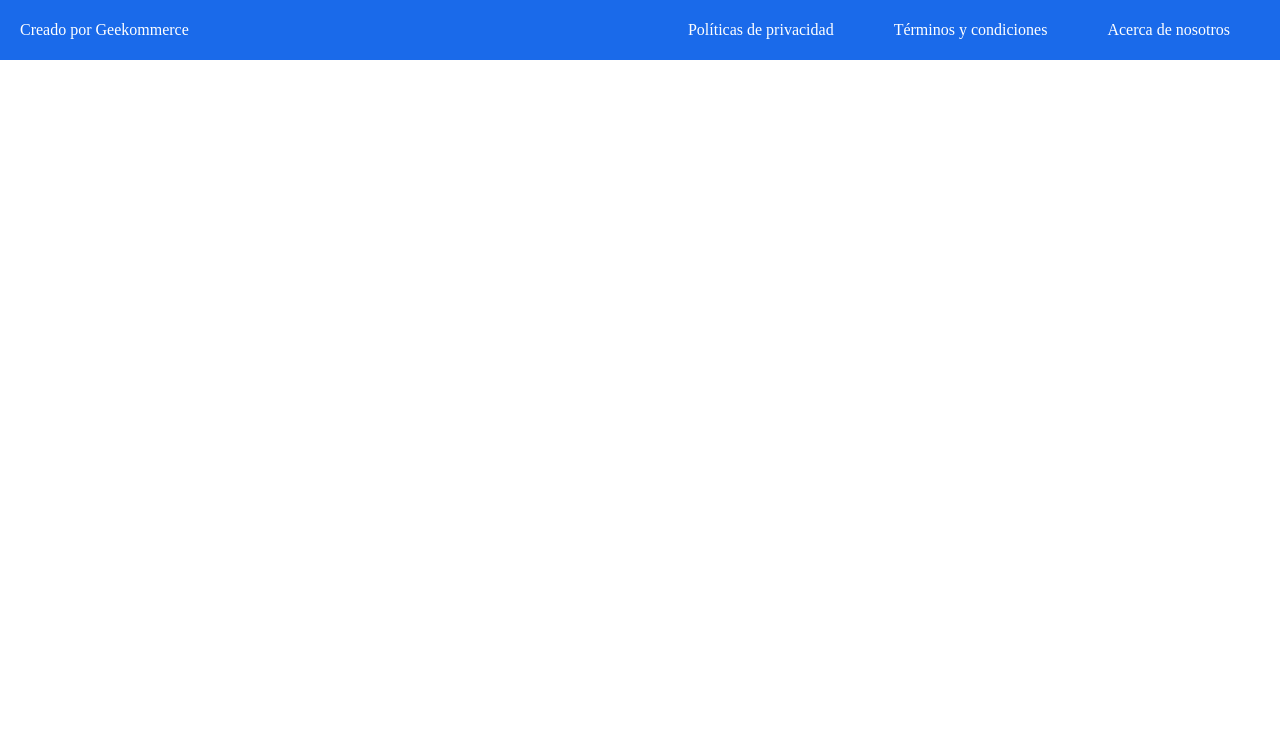
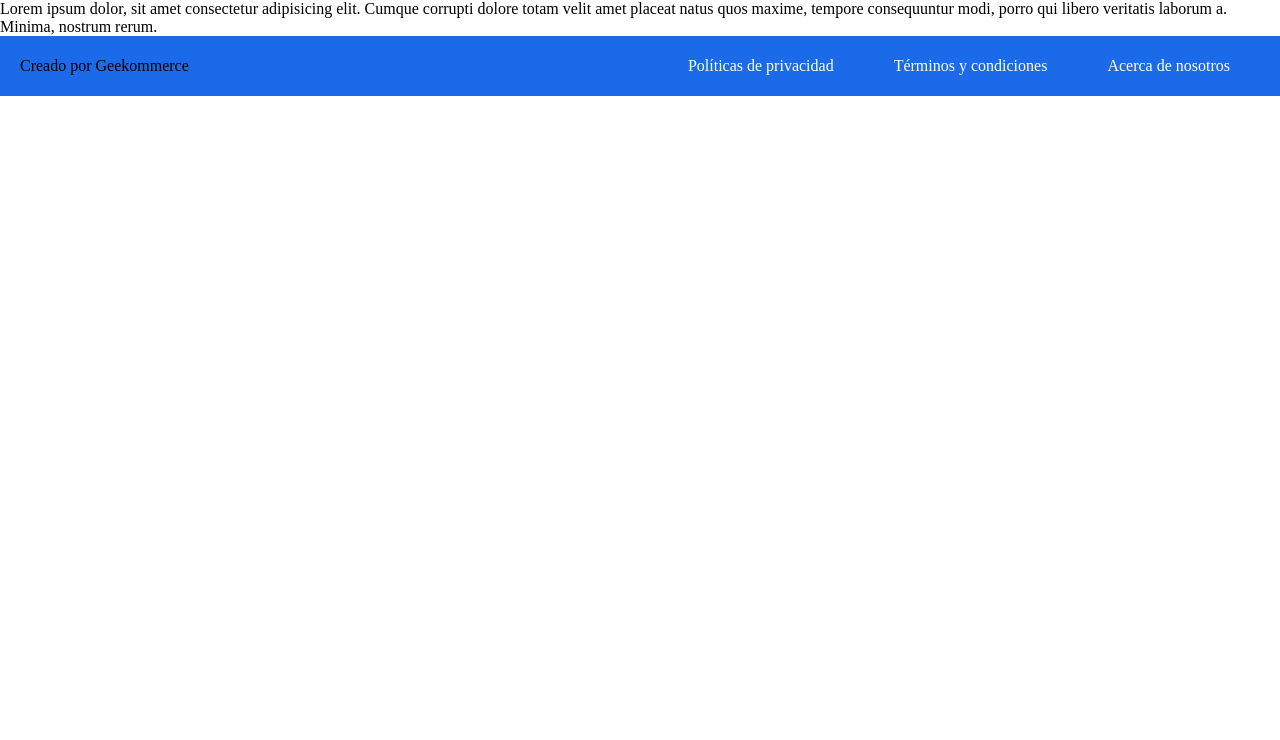
Before and after one commit to danrmrz/Geekommerce, a React app: page / in a window 1280 px wide. Shown: the part 60-800 px from the top of the page. Built offline with nearby package versions, Linux system fonts and the light colour scheme.

Commit message:
Test usando GitKraken

```diff
--- a/src/assets/styles/App.scss
+++ b/src/assets/styles/App.scss
@@ -1,5 +1,4 @@
 body {
   margin: 0;
   padding: 0;
-  color: white;
 }
--- a/src/containers/Home.jsx
+++ b/src/containers/Home.jsx
@@ -3,7 +3,7 @@ import React from 'react';
 import '../assets/styles/App.scss'
 
 const Home = () => (
-  <div></div>
+  <div>Lorem ipsum dolor, sit amet consectetur adipisicing elit. Cumque corrupti dolore totam velit amet placeat natus quos maxime, tempore consequuntur modi, porro qui libero veritatis laborum a. Minima, nostrum rerum.</div>
 );
 
 export default Home;
```
